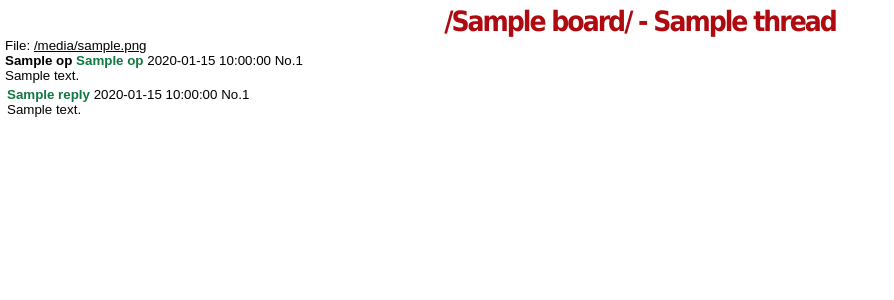
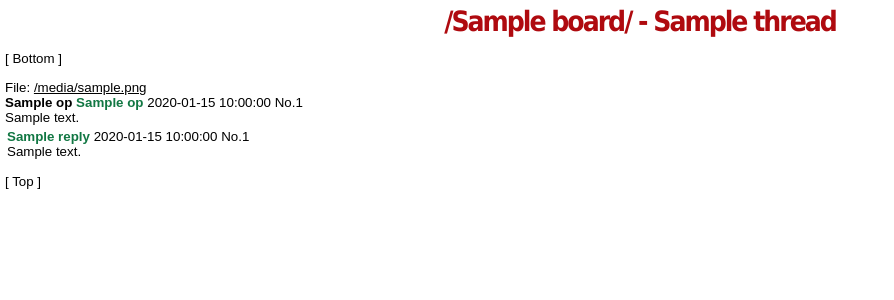
Before and after one commit to PeskyPotato/archive-chan, a Python web app: template assets/templates/thread.html in a window 1280 px wide. Shown: the top 300 px of the page, without its empty margins (0-894 px from the left). Run offline with Jinja, Linux system fonts and the light colour scheme; the template is opened without the code that fills it: most values are stand-ins (such as "Sample title", 1, 10 or a date in 2020).

Commit message:
added top/bottom nav links, added thread title

```diff
--- a/assets/templates/thread.html
+++ b/assets/templates/thread.html
@@ -9,9 +9,15 @@
     <title>/{{ thread.board }}/ - {{ op.subject }} - {{ thread.board_name }}</title>
 </head>
 <body>
+    <div id="Top"></div>
     <div class="boardBanner">
         <div class="boardTitle">/{{ thread.board }}/ - {{ thread.board_name }}</div>
     </div>
+    <hr>
+    <div>
+        [ <a href="#Bottom">Bottom</a> ]
+    </div>
+    <hr>
     <div id="t{{ thread.tid }}" class="thread">
         <div id="pc{{ op.pid }}" class="postContainer opContainer">
             <div id="p{{ op.pid }}" class="post op">
@@ -83,5 +89,11 @@
             </div>
         {% endfor %}
     </div>
+    <hr>
+    <div>
+        [ <a href="#Top">Top</a> ]
+    </div>
+    <hr>
+    <div id="Bottom"></div>
 </body>
 </html>
--- a/getter.py
+++ b/getter.py
@@ -84,7 +84,7 @@ def getOP(page_soup, params, thread):
     op_img_src = 'https:{}'.format(op_img_src)
 
     if params.verbose:
-        print("Downloading post:", op_pid, "posted on", op_date[:-12])
+        print("Downloading post:", op_pid, "posted on", op_date[:-9])
 
     if params.preserve:
         download(op_img_src, op_img_text, params)
--- a/models.py
+++ b/models.py
@@ -111,6 +111,12 @@ class Reply:
         self.is_webm = False
         self.set_conditionals()
 
+        if not self.subject:
+            if len(self.message.text) > 50:
+                self.subject = self.message.text[:50]
+            else:
+                self.subject = self.message.text
+
     def set_conditionals(self):
         if (self.img_src != ""):
             if (self.img_src[-4:] == 'webm'):
```
